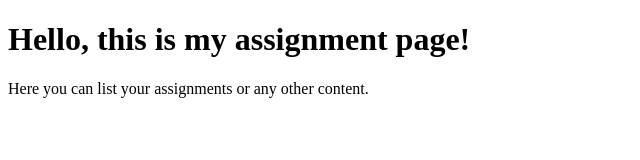
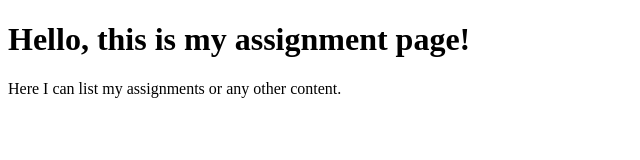
Before and after one commit to Hanyu-Ying/CSCI571-Assignments, a plain HTML site: page index.html in a window 1280 px wide. Shown: the full height of the page, 0-640 px from the left. Drawn offline with Linux system fonts and the light colour scheme.

Commit message:
Update index.html

```diff
--- a/index.html
+++ b/index.html
@@ -7,6 +7,6 @@
 </head>
 <body>
     <h1>Hello, this is my assignment page!</h1>
-    <p>Here you can list your assignments or any other content.</p>
+    <p>Here I can list my assignments or any other content.</p>
 </body>
 </html>
```
